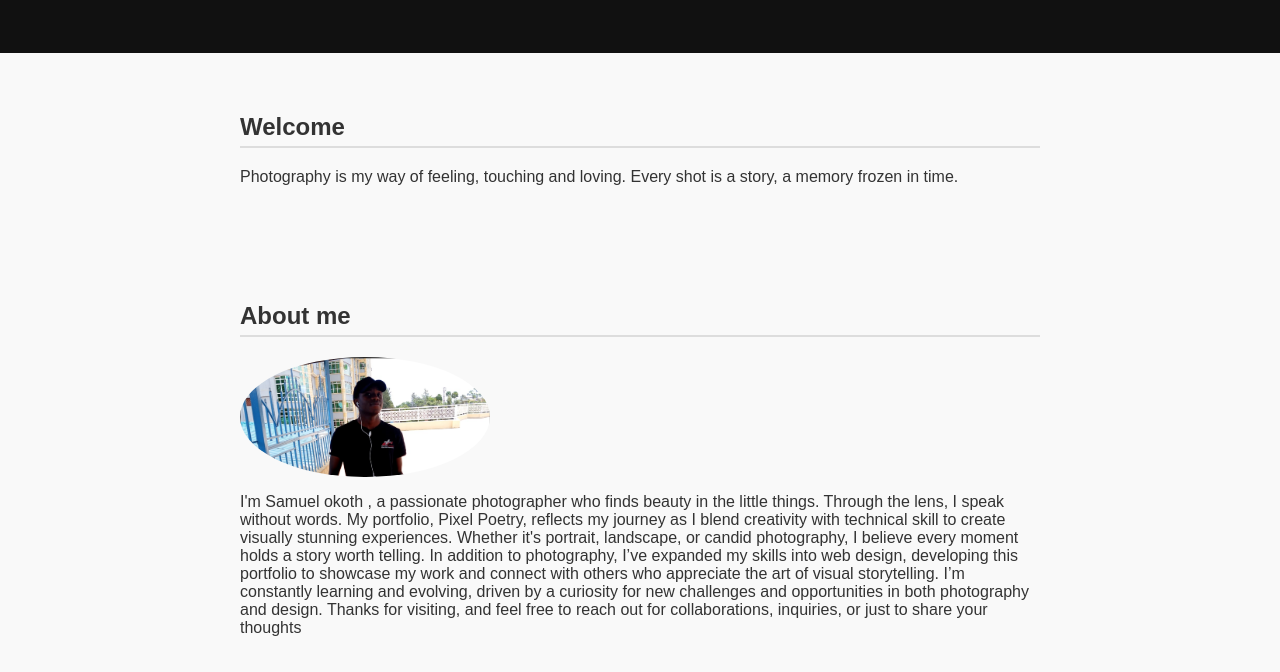
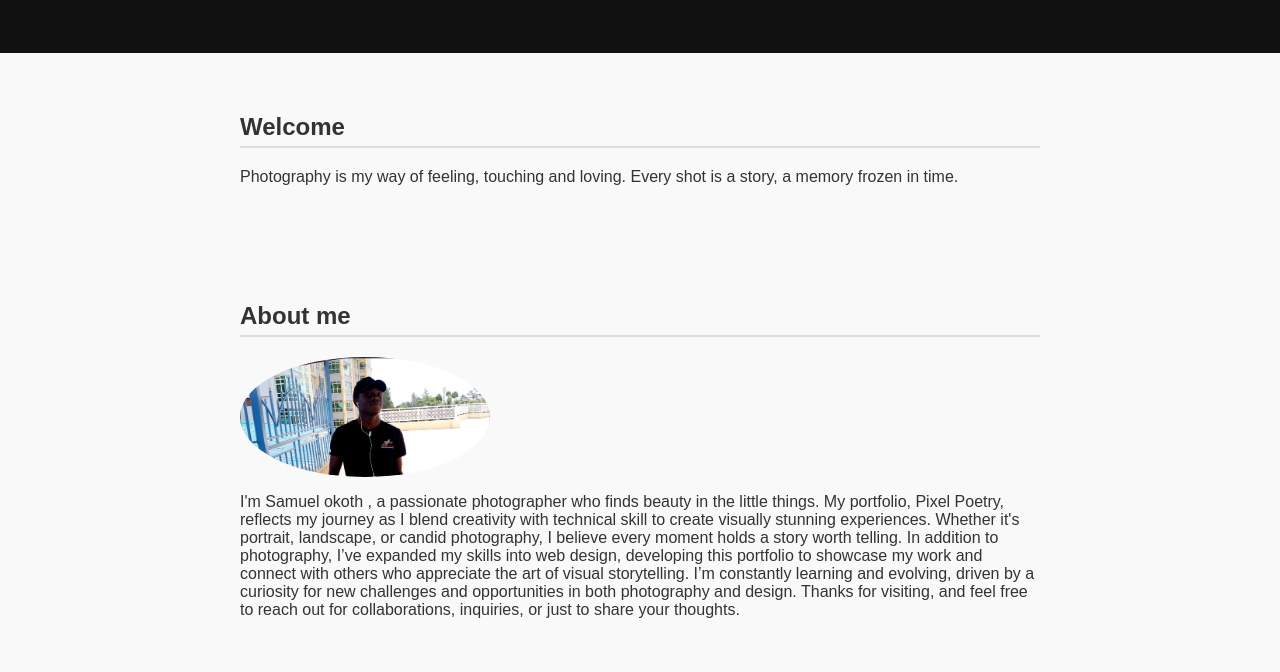
Before and after one commit to Samuelokoth9/Pixel-poetry, a plain HTML site: page index.html in a window 1280 px wide. Shown: the part 126-798 px from the top of the page. Drawn offline with Linux system fonts and the light colour scheme.

Commit message:
Updated bio section in index.html

```diff
--- a/index.html
+++ b/index.html
@@ -22,17 +22,16 @@
     <section id="biography">
         <h2>About me</h2>
         <img src="images/photo 1.jpg" alt="My photo">
-        <p>I'm Samuel okoth , a passionate photographer who finds beauty in the little things. Through the lens, I speak
-            without words. My portfolio, Pixel Poetry, reflects my journey as I blend creativity with technical skill to
+        <p>I'm Samuel okoth , a passionate photographer who finds beauty in the little things. My portfolio, Pixel
+            Poetry, reflects my journey as I blend creativity with technical skill to
             create visually stunning experiences. Whether it's portrait, landscape, or candid photography, I believe
             every moment holds a story worth telling.
-
             In addition to photography, I’ve expanded my skills into web design, developing this portfolio to showcase
             my work and connect with others who appreciate the art of visual storytelling. I’m constantly learning and
             evolving, driven by a curiosity for new challenges and opportunities in both photography and design.
 
             Thanks for visiting, and feel free to reach out for collaborations, inquiries, or just to share your
-            thoughts</p>
+            thoughts.</p>
     </section>
     <section id="gallery">
         <h2>My favourite shots</h2>
```
